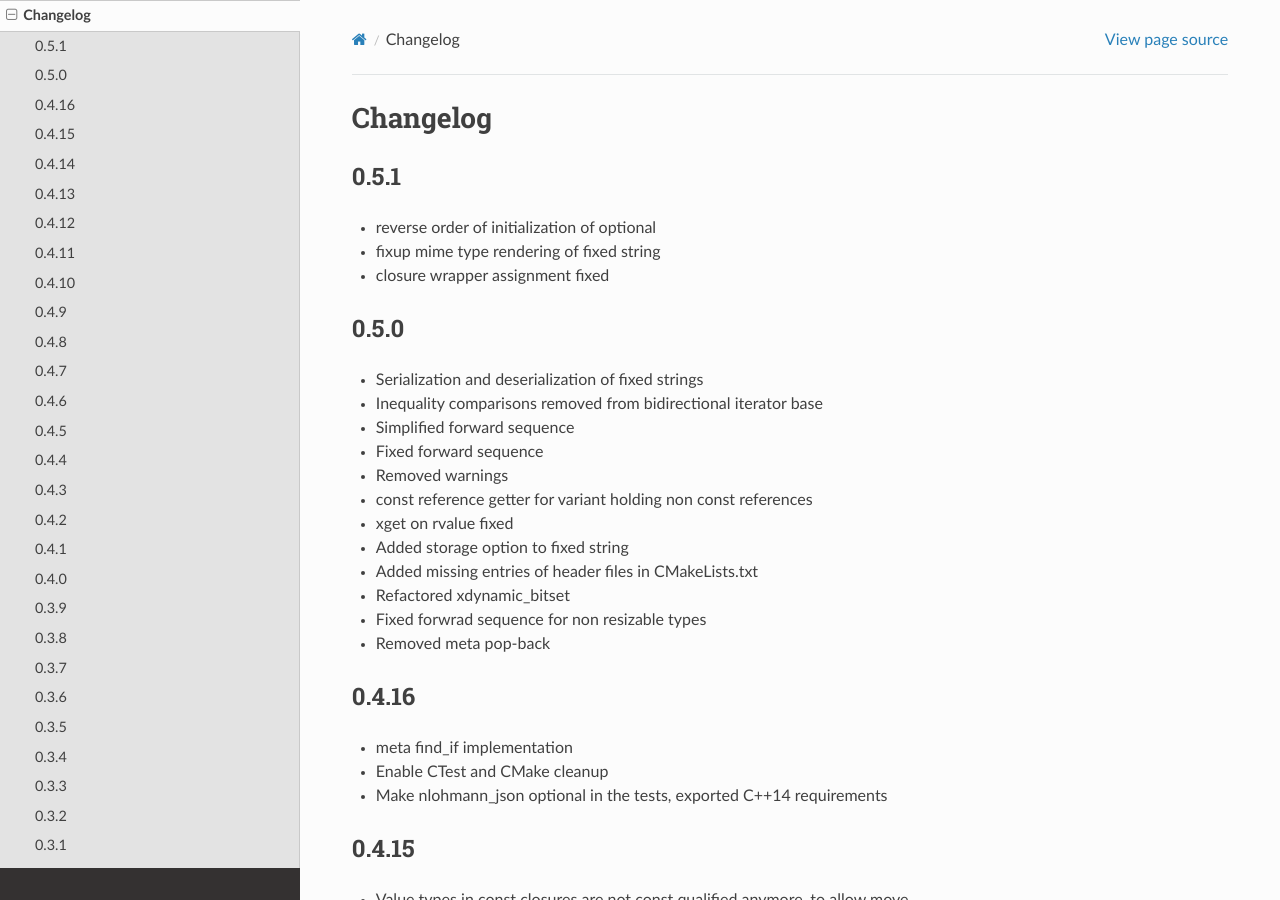
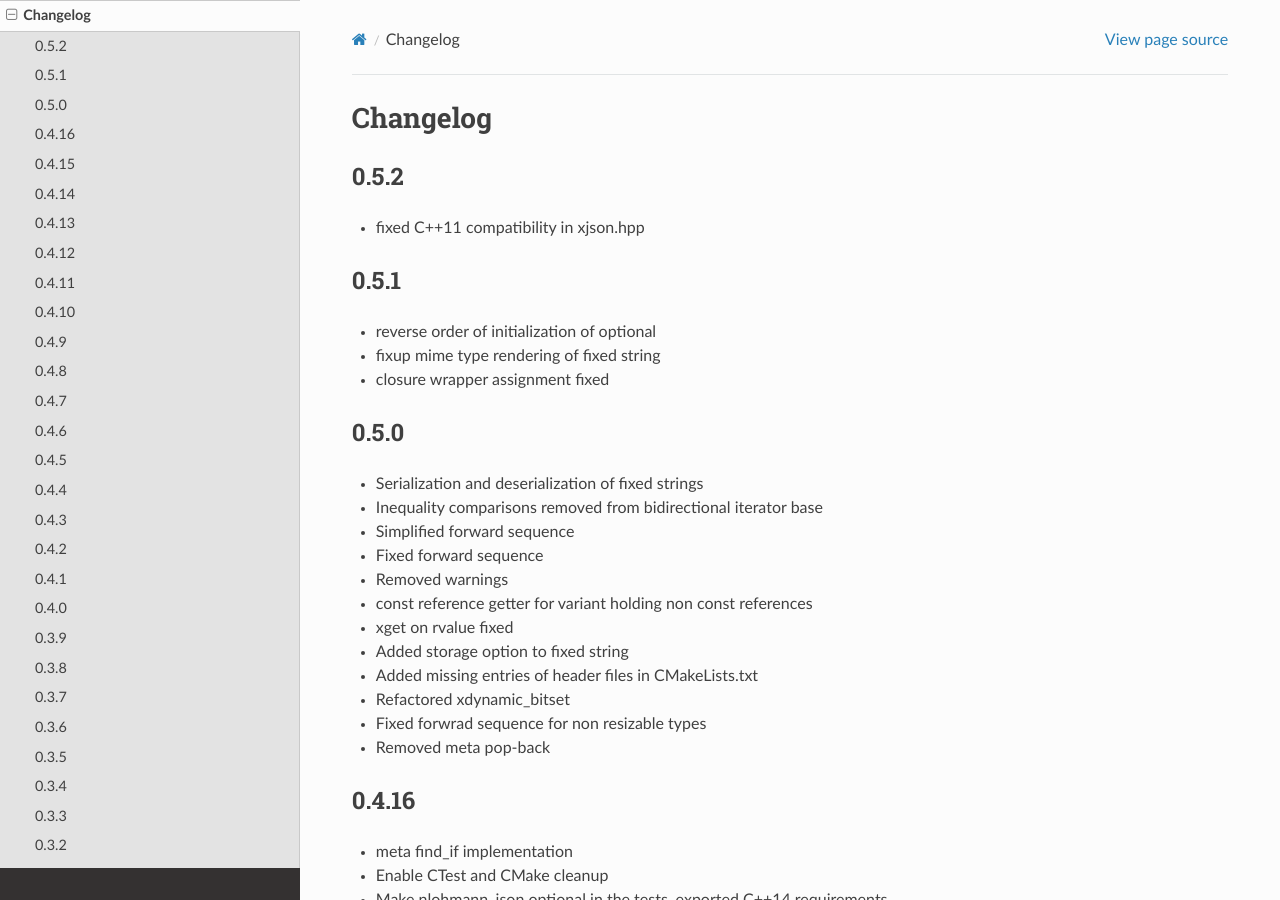
Before and after one commit to xtensor-stack/xtl, a Sphinx documentation site: the page built from docs/source/changelog.rst, in a window 1280 px wide and 900 px high. Built offline with Sphinx 7.4.7 and the Read the Docs theme 2.0.0, drawn with Linux system fonts in a browser that asks for light colours.

Commit message:
Release 0.5.2

```diff
--- a/docs/source/changelog.rst
+++ b/docs/source/changelog.rst
@@ -6,6 +6,11 @@
 
 Changelog
 =========
+
+0.5.2
+-----
+
+- fixed C++11 compatibility in xjson.hpp
 
 0.5.1
 -----
```
Also changed, not shown: 2 other files.
